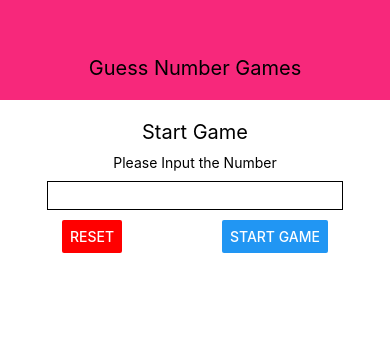
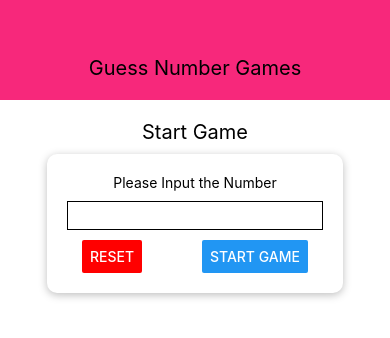
Before and after one commit to madiajijah11/rn-second-app, a React Native app: screen / in a window 390 px wide. Shown: the top 338 px of the page. Built offline with nearby package versions, Linux system fonts and the light colour scheme.

Commit message:
Update StartGameScreen.js

```diff
--- a/screens/StartGameScreen.js
+++ b/screens/StartGameScreen.js
@@ -31,6 +31,13 @@ const styles = StyleSheet.create({
     width: 300,
     maxWidth: "80%",
     alignItems: "center",
+    shadowOffset: { width: 0, height: 2 },
+    shadowOpacity: 0.26,
+    shadowRadius: 8,
+    elevation: 5,
+    backgroundColor: "white",
+    padding: 20,
+    borderRadius: 10,
   },
   inputText: {
     width: "100%",
```
